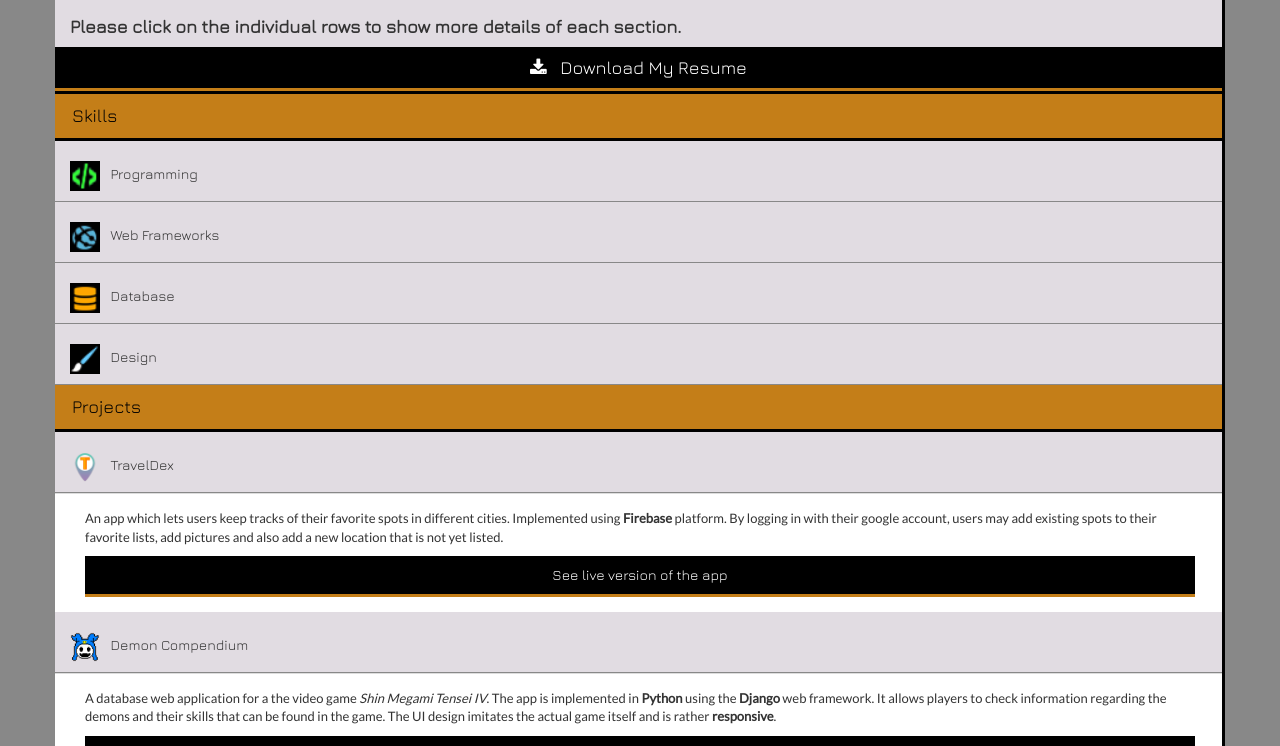
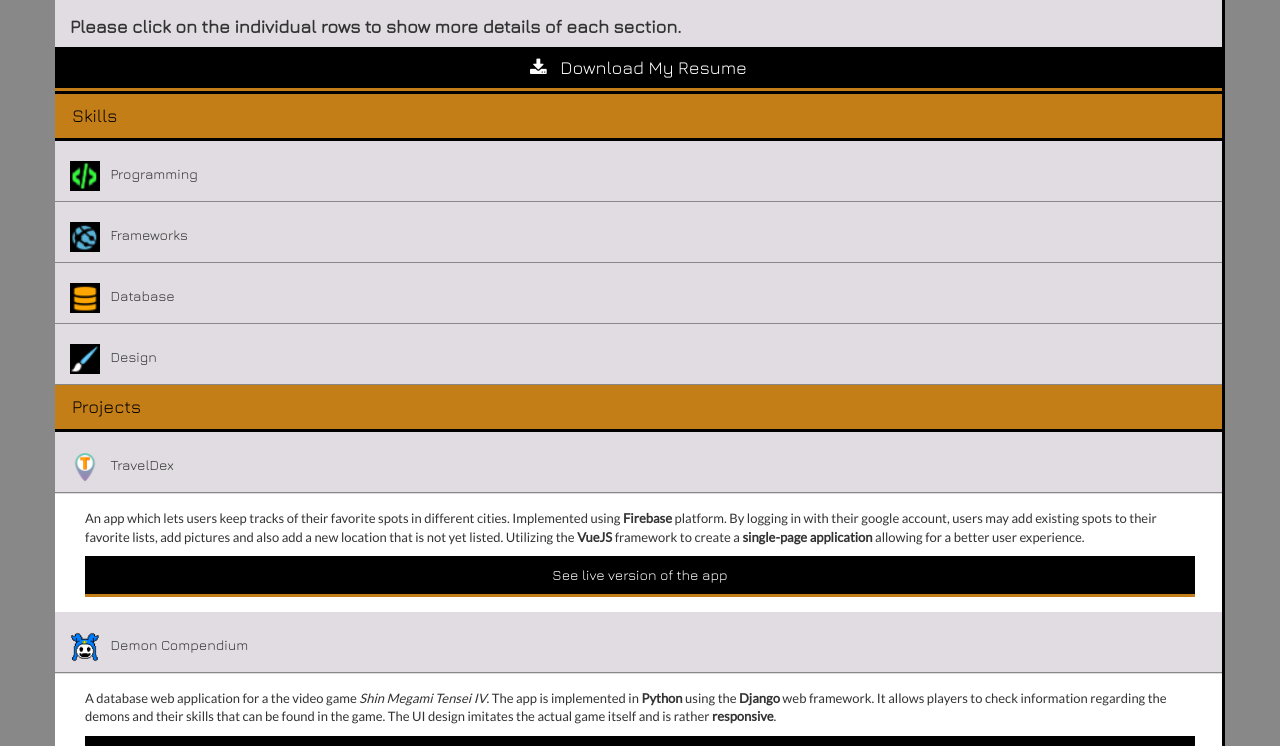
Before and after one commit to Razelot/kontol, a plain HTML site: page index.html in a window 1280 px wide. Shown: the part 640-1386 px from the top of the page. Drawn offline with nearby package versions, Linux system fonts and the light colour scheme.

Commit message:
added traveldex

```diff
--- a/index.html
+++ b/index.html
@@ -165,7 +165,7 @@
       <div class="panel panel-default">
         <div class="panel-heading select-black" data-toggle="collapse" href="#skill2">
           <div class="panel-title">
-            <h5><img class="center icon" src="./img/skills/web.png"> &nbsp; Web Frameworks </h5>
+            <h5><img class="center icon" src="./img/skills/web.png"> &nbsp; Frameworks </h5>
           </div>
         </div>
         <div id="skill2" class="panel-collapse collapse">
@@ -177,6 +177,8 @@
                   <ul>
                     <strong><li>Django</strong></li>
                     <strong><li>Rails</strong></li>
+                    <strong><li>VueJS</strong></li>
+                    <strong><li>Bootstrap</strong></li>
                   </ul>
                 </div>
               </div>
@@ -220,7 +222,6 @@
                   <p> While I would not call myself a professional graphic designer, I also put some emphasis on aesthetics.</p>
                   <ul>
                     <strong><li>HTML + CSS</strong></li>
-                    <strong><li>Bootstrap</strong></li>
                     <strong><li>Photoshop</strong></li>
                     <strong><li>InVision</strong></li>
                     <strong><li>Balsamiq</strong></li>
@@ -251,6 +252,7 @@
                 <div class="container">
                   <div class="col-md-12">
                     <p> An app which lets users keep tracks of their favorite spots in different cities. Implemented using <strong>Firebase</strong> platform. By logging in with their google account, users may add existing spots to their favorite lists, add pictures and also add a new location that is not yet listed.
+                        Utilizing the <strong>VueJS</strong> framework to create a <strong>single-page application</strong> allowing for a better user experience.
                     </p>
                     <button class="btn-outline" onclick="window.open('https://traveldexfinal.firebaseapp.com')" ><h5>See live version of the app</h5></button>
                   </div>
```
